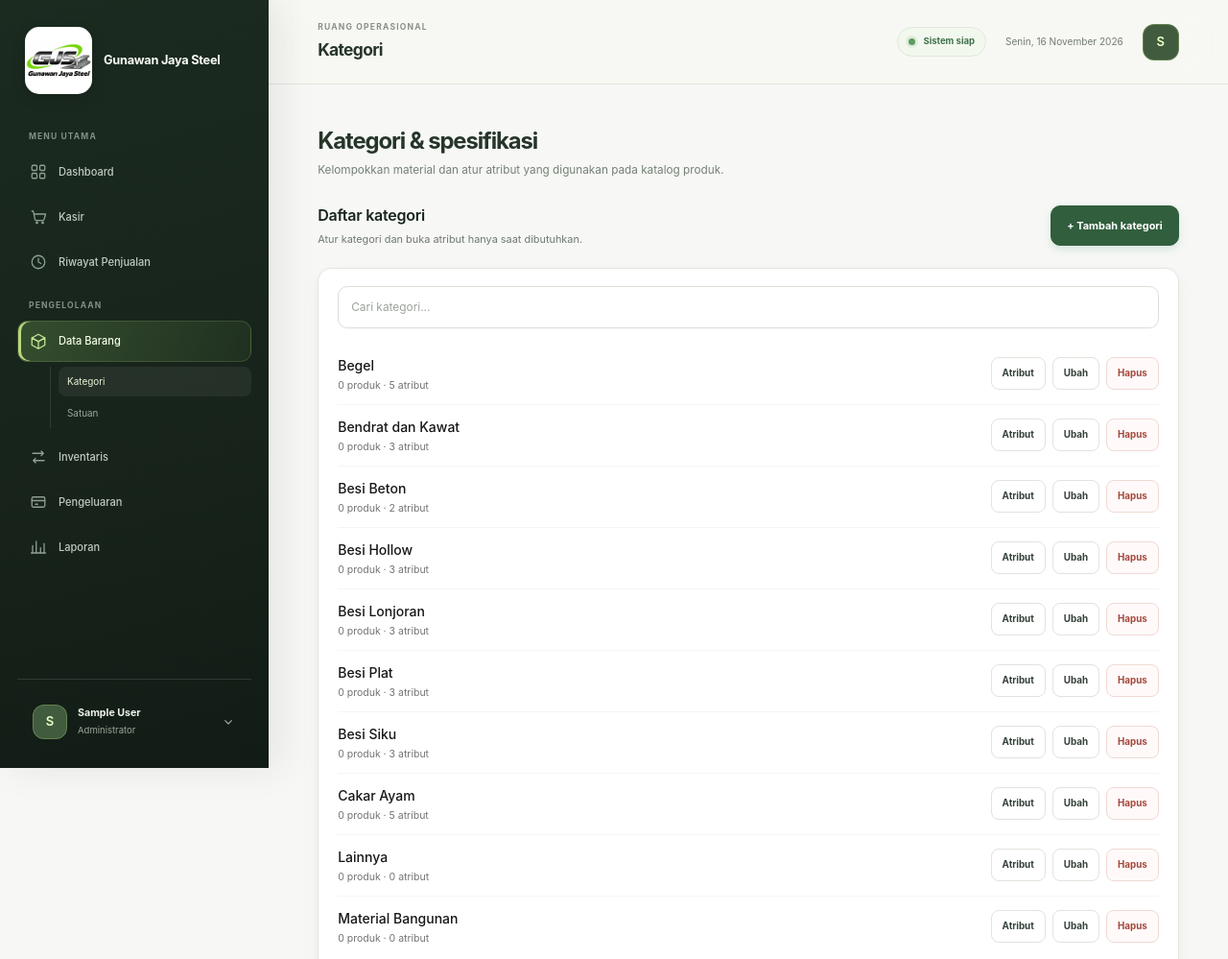
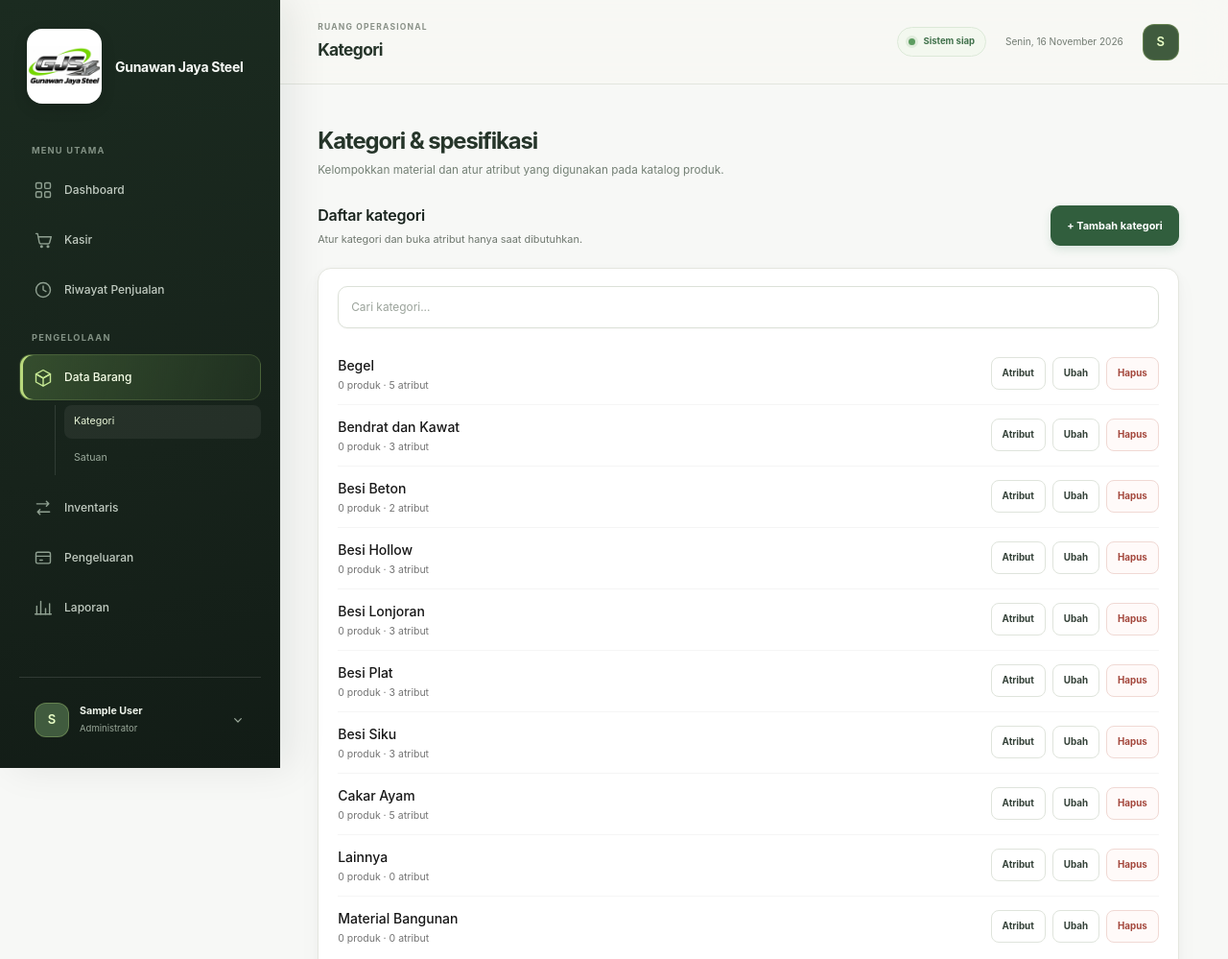
Before and after one commit to fuadhasan8001-beep/Kasir, a Laravel app: page /categories in a window 1280 px wide. Shown: the top 999 px of the page at 96% size. Run offline with Laravel 12, Linux system fonts and the light colour scheme; the visitor is signed in with stand-in values (Sample User, id 1); data comes from the database, SQL or seed files in the repository; data that the repository does not hold is empty; style sheets or scripts are compiled from the project's sources; some libraries are stand-ins or nearby versions.

Commit message:
responsive dan fe

```diff
--- a/resources/css/catalog.css
+++ b/resources/css/catalog.css
@@ -613,24 +613,24 @@ html { scroll-behavior: smooth; }
 body { background: var(--ui-bg); }
 body.app-shell { min-height: 100vh; background: var(--ui-bg); }
 .app-shell > div { min-height: 100vh; }
-.sidebar { width: 280px; padding: 28px 18px 20px; border: 0; background: linear-gradient(165deg, #1b2b20 0%, #17231b 58%, #121c16 100%); box-shadow: 12px 0 38px rgb(17 31 21 / 8%); }
-.sidebar .brand { gap: 12px; margin: 0 0 38px; padding: 0 8px; }
-.sidebar .brand-logo { width: 70px; height: 70px; flex: 0 0 70px; object-fit: contain; border: 1px solid rgb(255 255 255 / 18%); border-radius: 15px; background: #fff; box-shadow: 0 5px 15px rgb(0 0 0 / 14%); }
-.sidebar .brand-name { overflow: visible; color: #f8fbf7; font-size: .91rem; font-weight: 700; letter-spacing: -.02em; }
+.sidebar { width: 292px; padding: 30px 20px 22px; border: 0; background: linear-gradient(165deg, #1b2b20 0%, #17231b 58%, #121c16 100%); box-shadow: 12px 0 38px rgb(17 31 21 / 8%); }
+.sidebar .brand { gap: 14px; margin: 0 0 42px; padding: 0 8px; }
+.sidebar .brand-logo { width: 78px; height: 78px; flex: 0 0 78px; object-fit: contain; border: 1px solid rgb(255 255 255 / 18%); border-radius: 16px; background: #fff; box-shadow: 0 5px 15px rgb(0 0 0 / 14%); }
+.sidebar .brand-name { overflow: visible; color: #f8fbf7; font-size: 1rem; font-weight: 700; letter-spacing: -.02em; }
 .sidebar-nav { gap: 4px; margin: 0 -8px; padding: 0 8px 18px; overflow-x: visible; white-space: normal; }
-.sidebar-nav .nav-caption { display: block; margin: 13px 0 5px; padding: 0 12px; color: #829184; font-size: .61rem; font-weight: 700; letter-spacing: .13em; }
+.sidebar-nav .nav-caption { display: block; margin: 15px 0 6px; padding: 0 13px; color: #829184; font-size: .66rem; font-weight: 700; letter-spacing: .13em; }
 .sidebar-nav .nav-caption:first-child { margin-top: 0; }
-.sidebar-nav .nav-item { position: relative; min-height: 43px; margin: 0; border: 1px solid transparent; border-radius: 11px; padding: 0 12px; color: #c1cbc1; font-size: .79rem; font-weight: 550; }
-.sidebar-nav .nav-item > span { width: 20px; color: #8fa091; font-size: 1rem; }
-.sidebar-nav .nav-item > svg { width: 18px; height: 18px; flex: 0 0 18px; color: #8fa091; stroke: currentColor; stroke-width: 1.7; stroke-linecap: round; stroke-linejoin: round; }
+.sidebar-nav .nav-item { position: relative; min-height: 48px; margin: 0; border: 1px solid transparent; border-radius: 12px; padding: 0 14px; color: #c1cbc1; font-size: .86rem; font-weight: 550; }
+.sidebar-nav .nav-item > span { width: 22px; color: #8fa091; font-size: 1.08rem; }
+.sidebar-nav .nav-item > svg { width: 20px; height: 20px; flex: 0 0 20px; color: #8fa091; stroke: currentColor; stroke-width: 1.7; stroke-linecap: round; stroke-linejoin: round; }
 .sidebar-nav .nav-item:hover { color: #fff; background: rgb(255 255 255 / 7%); }
 .sidebar-nav .nav-item.active { border-color: rgb(185 217 124 / 16%); color: #f7ffe8; background: linear-gradient(105deg, rgb(92 132 70 / 43%), rgb(71 105 57 / 18%)); box-shadow: inset 3px 0 #b9d97c; }
 .sidebar-nav .nav-item.active::before { display: none; }
 .sidebar-nav .nav-item.active > span { color: #c6e894; }
 .sidebar-nav .nav-item.active > svg { color: #c6e894; }
 .sidebar-nav .nav-item-disabled { cursor: not-allowed; opacity: .48; }
-.sidebar-subnav { display: grid; gap: 2px; margin: 1px 0 5px 34px; border-left: 1px solid rgb(255 255 255 / 11%); padding-left: 8px; }
-.sidebar-subnav a { display: flex; min-height: 31px; align-items: center; border-radius: 8px; padding: 0 9px; color: #9aa99b; font-size: .71rem; text-decoration: none; }
+.sidebar-subnav { display: grid; gap: 3px; margin: 1px 0 6px 37px; border-left: 1px solid rgb(255 255 255 / 11%); padding-left: 9px; }
+.sidebar-subnav a { display: flex; min-height: 35px; align-items: center; border-radius: 8px; padding: 0 10px; color: #9aa99b; font-size: .76rem; text-decoration: none; }
 .sidebar-subnav a:hover, .sidebar-subnav a.active { color: #e8f5d7; background: rgb(255 255 255 / 6%); }
 .sidebar-bottom { border-color: rgb(255 255 255 / 12%); padding: 18px 8px 2px; }
 .sidebar-account { position: relative; }
@@ -1053,8 +1053,8 @@ html::-webkit-scrollbar { display: none; width: 0; height: 0; }
 @keyframes gjs-rise-in { from { opacity: 0; transform: translateY(10px); } to { opacity: 1; transform: translateY(0); } }
 
 @media (max-width: 1180px) {
-    .sidebar { width: 252px; }
-    .main-area { width: calc(100% - 252px); margin-left: 252px; }
+    .sidebar { width: 292px; }
+    .main-area { width: calc(100% - 292px); margin-left: 292px; }
     .metric-grid { grid-template-columns: repeat(2, minmax(0, 1fr)); }
     .dashboard-lists { grid-template-columns: minmax(0, 1.15fr) minmax(260px, .85fr); }
 }
@@ -1062,11 +1062,13 @@ html::-webkit-scrollbar { display: none; width: 0; height: 0; }
 @media (max-width: 1023px) {
     .sidebar { width: min(292px, 84vw); padding: 25px 19px 18px; }
     .main-area { width: 100%; margin-left: 0; }
-    .topbar-mobile { position: sticky; top: 0; z-index: 35; display: flex; min-height: 70px; align-items: center; gap: 13px; border-bottom: 1px solid #e1e6dc; padding: 0 22px; background: rgb(250 250 247 / 93%); box-shadow: 0 5px 18px rgb(24 35 29 / 4%); backdrop-filter: blur(15px); }
+    .topbar-mobile { position: sticky; top: 0; z-index: 35; display: flex; height: 120px; min-height: 120px; align-items: center; gap: 18px; border-bottom: 1px solid rgb(255 255 255 / 10%); padding: 0 24px; background: #1b2b20 !important; box-shadow: 0 7px 20px rgb(17 31 21 / 18%); }
     .topbar-mobile .topbar-brand { flex: 1; }
-    .topbar-mobile .brand-name { color: #354439; font-size: .8rem; font-weight: 700; }
-    .topbar-mobile .title { overflow: hidden; max-width: 36vw; color: #758075; font-size: .72rem; font-weight: 650; text-overflow: ellipsis; }
-    .mobile-menu-toggle { display: flex; flex: 0 0 40px; flex-direction: column; align-items: center; justify-content: center; gap: 4px; }
+    .topbar-mobile .brand-logo { display: block; width: 116px; height: 78px; flex: 0 0 116px; border: 0; border-radius: 0; background: transparent; box-shadow: none; object-fit: contain; object-position: left center; }
+    .topbar-mobile .brand-name { color: #f8fbf7; font-size: 1rem; font-weight: 700; }
+    .topbar-mobile .title { overflow: hidden; max-width: 36vw; color: #c1cbc1; font-size: .82rem; font-weight: 650; text-overflow: ellipsis; }
+    .mobile-menu-toggle { display: flex; flex: 0 0 52px; width: 52px; height: 52px; flex-direction: column; align-items: center; justify-content: center; gap: 6px; border-color: rgb(255 255 255 / 18%); background: rgb(255 255 255 / 8%); box-shadow: none; }
+    .mobile-menu-toggle span { width: 22px; background: #f2f7ef; }
     .desktop-topbar { display: none; }
     .content { padding: 28px 26px 22px; }
     .pos-layout, .inventory-layout, .orders-layout { grid-template-columns: 1fr; }
@@ -1157,6 +1159,7 @@ html::-webkit-scrollbar { display: none; width: 0; height: 0; }
 
 @media (max-width: 380px) {
     .topbar-mobile { gap: 9px; padding: 0 13px; }
+    .topbar-mobile .brand-logo { width: 88px; height: 70px; flex-basis: 88px; }
     .topbar-mobile .topbar-brand .brand-name { max-width: 118px; overflow: hidden; text-overflow: ellipsis; white-space: nowrap; }
     .topbar-mobile .title { max-width: 29vw; font-size: .65rem; }
     .content { padding-right: 12px; padding-left: 12px; }
--- a/resources/views/livewire/categories/manage-categories.blade.php
+++ b/resources/views/livewire/categories/manage-categories.blade.php
@@ -37,8 +37,9 @@
     @endif
 
     @if ($selectedCategory)
-        <section class="catalog-panel">
-            <div class="catalog-panel-heading"><div><h2>Atribut · {{ $selectedCategory->name }}</h2><p>Gunakan atribut berbeda untuk kebutuhan tiap jenis produk.</p></div><button class="button-secondary button-small" wire:click="$set('specificationCategoryId', null)" type="button">Tutup</button></div>
+        <div class="catalog-modal-backdrop" wire:click.self="$set('specificationCategoryId', null)">
+            <section class="catalog-modal category-specifications-modal" role="dialog" aria-modal="true" aria-labelledby="category-specifications-title">
+                <div class="catalog-panel-heading"><div><h2 id="category-specifications-title">Atribut · {{ $selectedCategory->name }}</h2><p>Gunakan atribut berbeda untuk kebutuhan tiap jenis produk.</p></div><button class="button-secondary button-small" wire:click="$set('specificationCategoryId', null)" type="button">Tutup</button></div>
                 @error('specification')<p class="catalog-error mb-3">{{ $message }}</p>@enderror
                 <div class="grid gap-5 lg:grid-cols-[minmax(0,1fr)_minmax(300px,0.8fr)]">
                     <div class="divide-y divide-neutral-100">
@@ -61,5 +62,6 @@
                     </form>
                 </div>
             </section>
+        </div>
     @endif
 </div>
```
Lines whose indentation alone changed are shown as unchanged.
